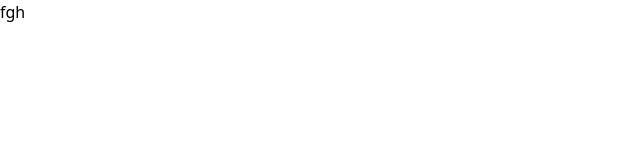
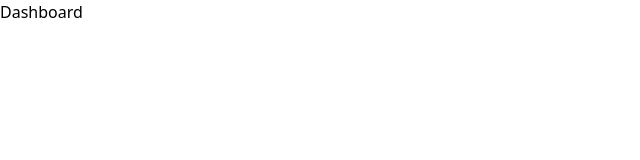
Before and after one commit to HemanthAchu/blog-mern, a React (Vite) app in the folder blog client/: page /dashboard in a window 1280 px wide. Shown: the top 160 px of the page, without its empty margins (0-640 px from the left). Built offline with nearby package versions, Linux system fonts and the light colour scheme.

Commit message:
create pages and routes

```diff
--- a/blog client/package.json
+++ b/blog client/package.json
@@ -11,7 +11,8 @@
   },
   "dependencies": {
     "react": "^18.2.0",
-    "react-dom": "^18.2.0"
+    "react-dom": "^18.2.0",
+    "react-router-dom": "^6.22.0"
   },
   "devDependencies": {
     "@types/react": "^18.2.43",
--- a/blog client/src/App.jsx
+++ b/blog client/src/App.jsx
@@ -1,14 +1,26 @@
 
-import './App.css'
+import { BrowserRouter,Route,Routes}from 'react-router-dom'
+import Home from './pages/Home'
+import About from './pages/About'
+import Signin from './pages/Signin'
+import Singup from './pages/Singup'
+import Dashboard from './pages/Dashboard'
+import Projects from './pages/Projects'
 
 function App() {
 
 
   return (
-    <h1 className='text-3xl text-red-500 '>
-   fgh
-
-    </h1>
+    <BrowserRouter>
+    <Routes>
+      <Route path='/' element={<Home/>} />
+      <Route path='/about' element={<About/>} />
+      <Route path='/sign-in' element={<Signin/>} />
+      <Route path='/sign-up' element={<Singup/>} />
+      <Route path='/dashboard' element={<Dashboard/>} />
+      <Route path='/projects' element={<Projects/>} />
+    </Routes>
+    </BrowserRouter>
   )
 }
 
--- /dev/null
+++ b/blog client/src/pages/About.jsx
@@ -0,0 +1,9 @@
+import React from 'react'
+
+export default function About() {
+  return (
+    <div>
+      About
+    </div>
+  )
+}
--- /dev/null
+++ b/blog client/src/pages/Dashboard.jsx
@@ -0,0 +1,9 @@
+import React from 'react'
+
+export default function Dashboard() {
+  return (
+    <div>
+      Dashboard
+    </div>
+  )
+}
--- /dev/null
+++ b/blog client/src/pages/Home.jsx
@@ -0,0 +1,9 @@
+import React from 'react'
+
+export default function Home() {
+  return (
+    <div>
+      Home
+    </div>
+  )
+}
--- /dev/null
+++ b/blog client/src/pages/Projects.jsx
@@ -0,0 +1,9 @@
+import React from 'react'
+
+export default function Projects() {
+  return (
+    <div>
+      project
+    </div>
+  )
+}
--- /dev/null
+++ b/blog client/src/pages/Signin.jsx
@@ -0,0 +1,9 @@
+import React from 'react'
+
+export default function Signin() {
+  return (
+    <div>
+      signin page
+    </div>
+  )
+}
--- /dev/null
+++ b/blog client/src/pages/Singup.jsx
@@ -0,0 +1,9 @@
+import React from 'react'
+
+export default function Singup() {
+  return (
+    <div>
+      Singup
+    </div>
+  )
+}
```
Also changed, not shown: 1 other file (tests, documents, lock files or other folders).
